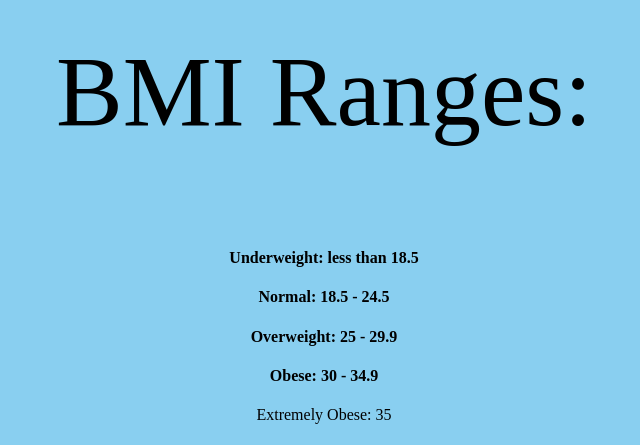
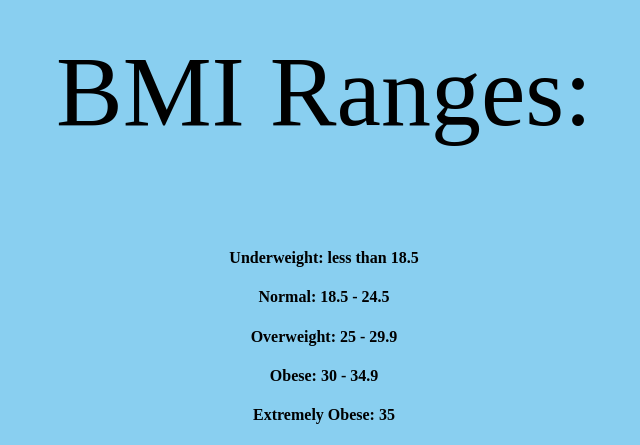
Before and after one commit to WVCS/website-Arnav-Jadi, a plain HTML site: page healthapp.html in a window 1280 px wide. Shown: the part 1822-2267 px from the top of the page, 316-956 px from the left. Drawn offline with Linux system fonts and the light colour scheme.

Commit message:
Update healthapp.html

```diff
--- a/healthapp.html
+++ b/healthapp.html
@@ -42,7 +42,7 @@
      <h4> Normal: 18.5 - 24.5 </h4>
        <h4> Overweight: 25 - 29.9 </h4>
        <h4> Obese: 30 - 34.9 </h4>
-       <j4> Extremely Obese: 35 </h4>
+       <h4> Extremely Obese: 35 </h4>
 
 
 
```
